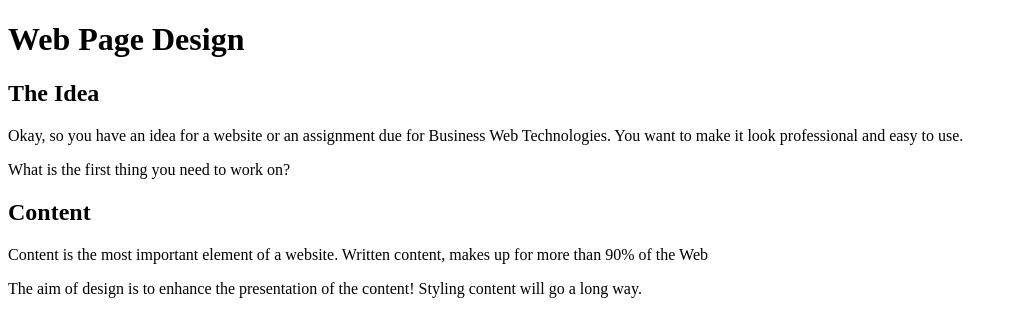
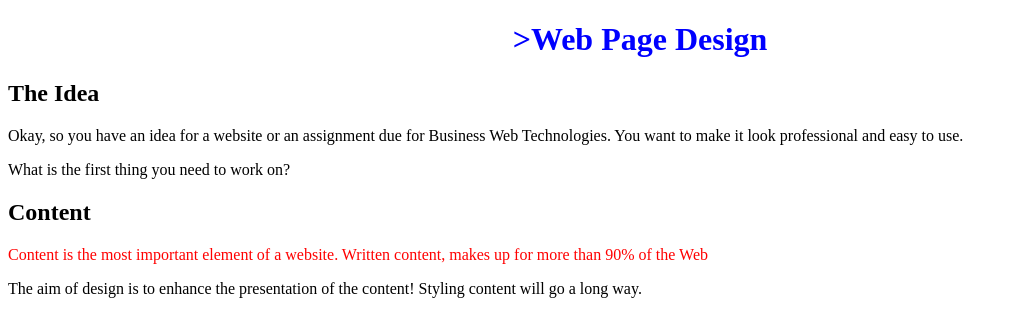
Before and after one commit to danicaclarize/isys3004, a plain HTML site: page index.html in a window 1280 px wide. Shown: the whole page, without its empty margins (0-1014 px from the left). Drawn offline with Linux system fonts and the light colour scheme.

Commit message:
Added attributes

```diff
--- a/index.html
+++ b/index.html
@@ -7,7 +7,7 @@
 
   <body>
 
-    <h1>Web Page Design</h1>
+    <h1 style="color:blue;text-align:center">>Web Page Design</h1>
 
     <h2>The Idea</h2>
     <p>Okay, so you have an idea for a website or an assignment due for Business Web Technologies.
@@ -17,7 +17,7 @@
 
     <h2>Content</h2>
 
-    <p>Content is the most important element of a website. Written content, makes up for
+    <p style="color:red">Content is the most important element of a website. Written content, makes up for
     more than 90% of the Web</p>
 
     <p>The aim of design is to enhance the presentation of the content! Styling content
```
